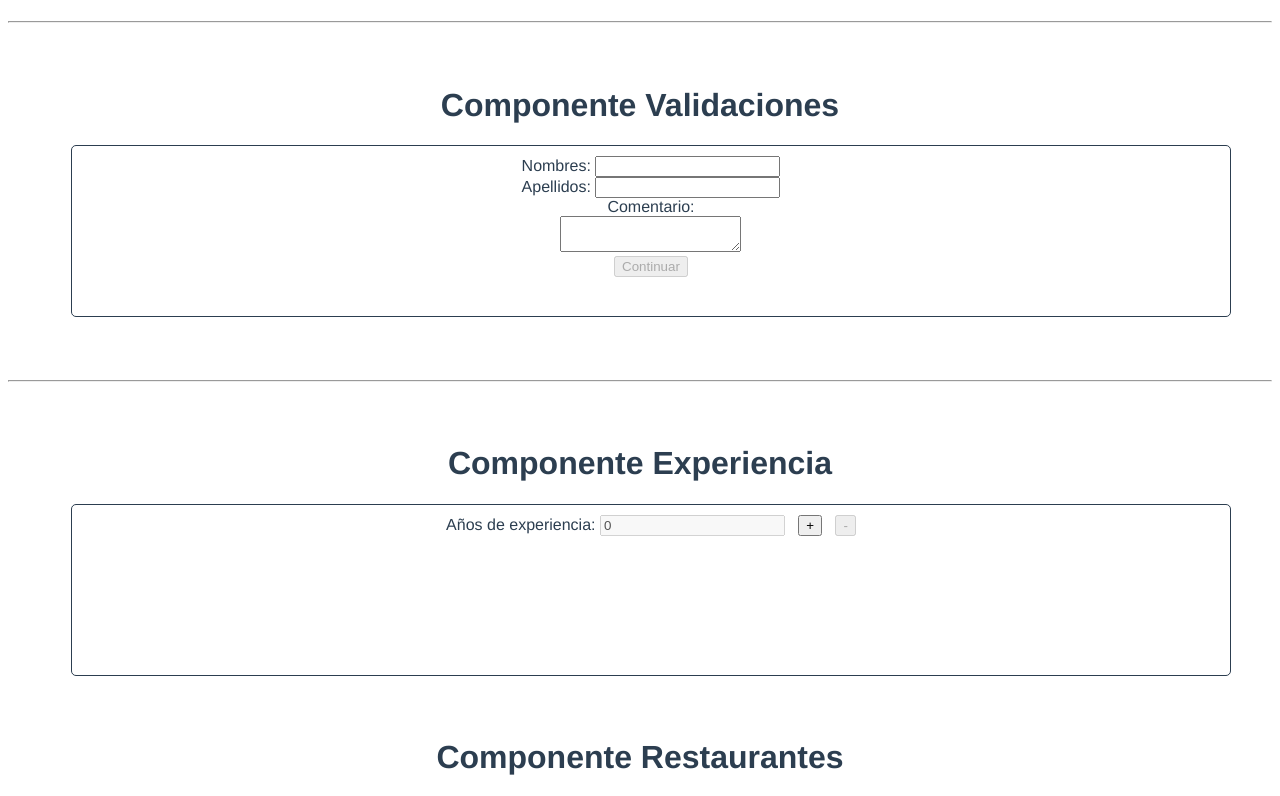
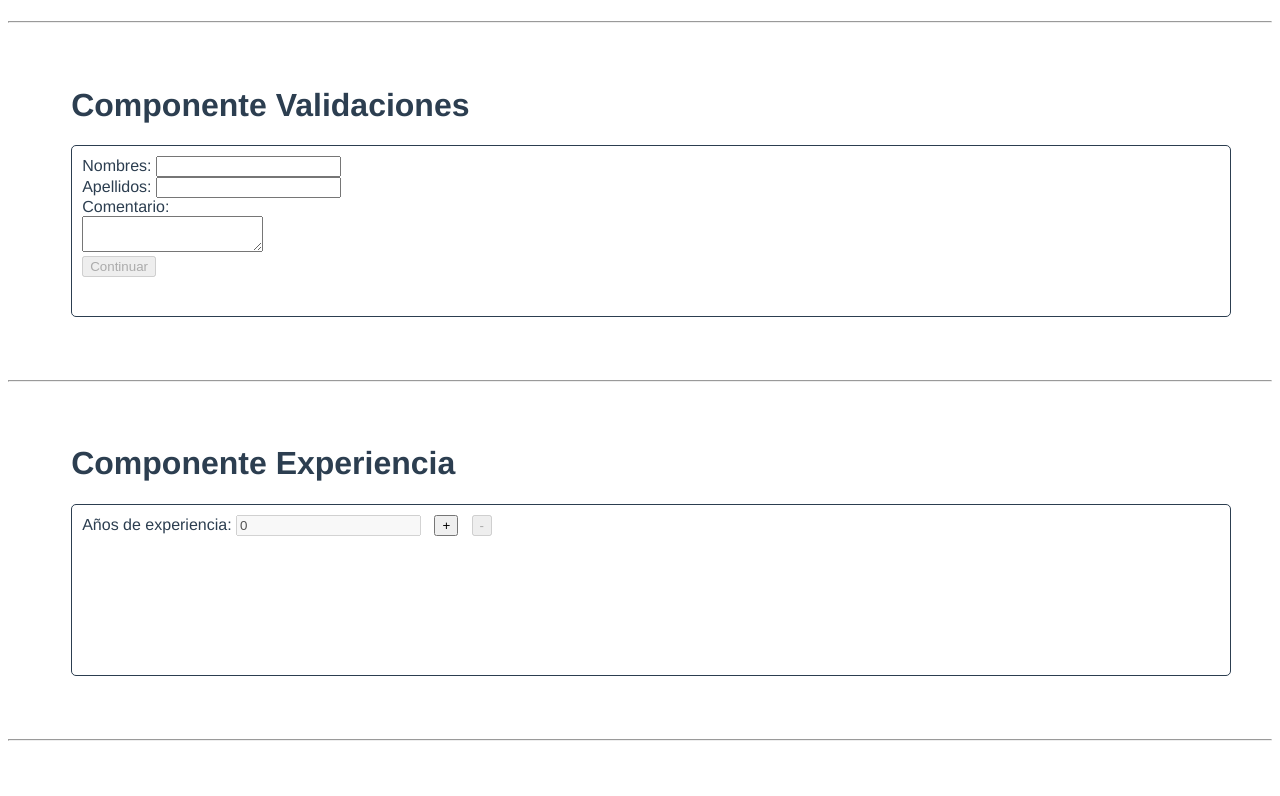
Before and after one commit to sergiog182/practicaVUE, a Vue app: page / in a window 1280 px wide. Shown: the part 1053-1849 px from the top of the page. Built offline with nearby package versions, Linux system fonts and the light colour scheme.

Commit message:
Cambios menores

```diff
--- a/src/App.vue
+++ b/src/App.vue
@@ -19,6 +19,7 @@
     <div>
       <experiencia />
     </div>
+    <hr>
     <div>
       <restaurantes />
     </div>
@@ -51,7 +52,6 @@ export default {
     font-family: 'Avenir', Helvetica, Arial, sans-serif;
     -webkit-font-smoothing: antialiased;
     -moz-osx-font-smoothing: grayscale;
-    text-align: center;
     color: #2c3e50;
     margin-top: 60px;
   }
```
